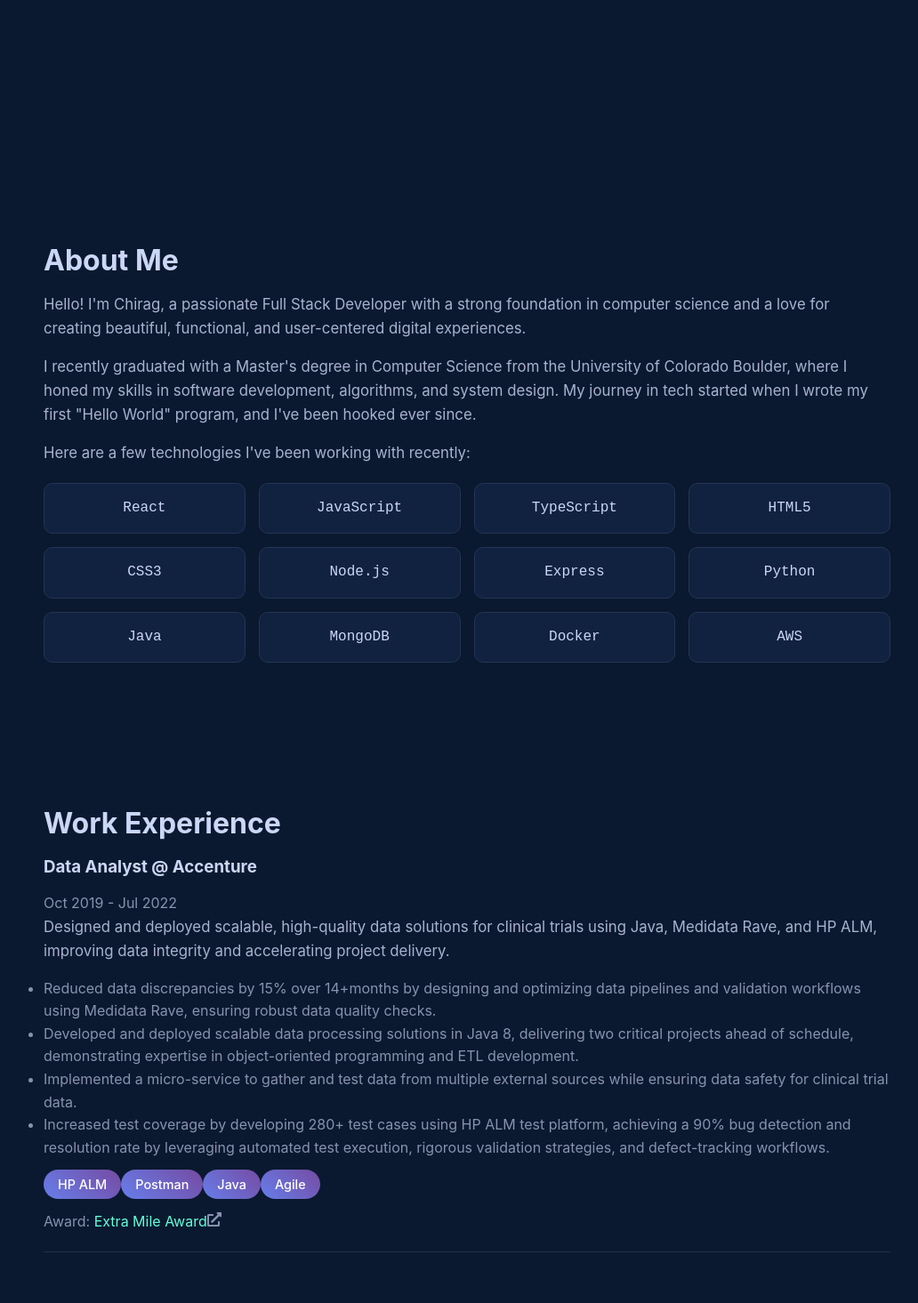
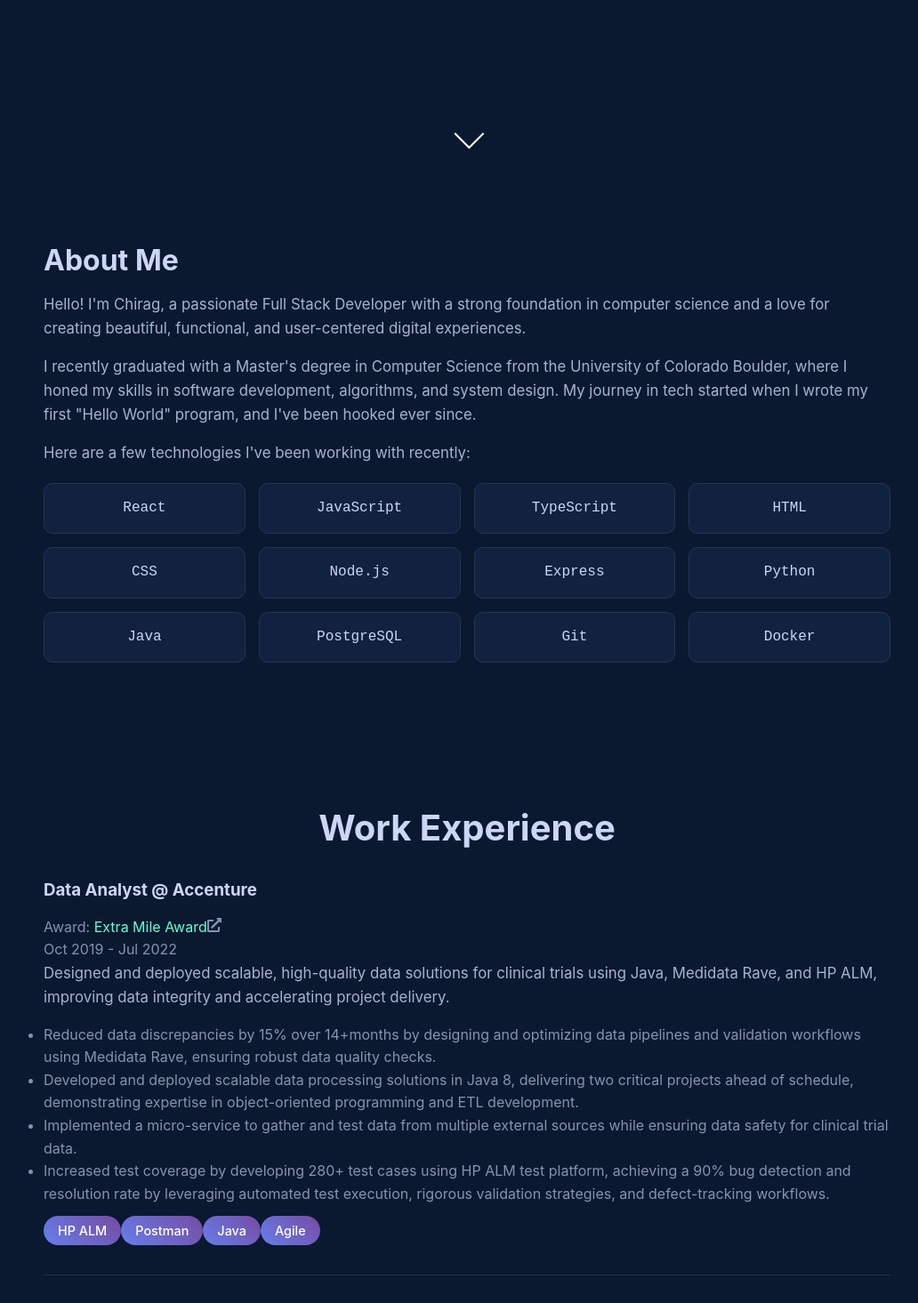
Before and after one commit to Yashuchirag/chiragch.com, a React (Create React App) app: page / in a window 1280 px wide. Shown: the part 685-2150 px from the top of the page at 89% size, without its empty margins (115-1147 px from the left). Built offline with nearby package versions, Linux system fonts and the light colour scheme.

Commit message:
Cleaned appearence of skills and experience page

```diff
--- a/src/App.css
+++ b/src/App.css
@@ -323,6 +323,14 @@ section {
   color: var(--lightest-slate);
 }
 
+.page#contact {
+  display: flex;
+  flex-direction: column;
+  align-items: center;
+  padding: 4rem 2rem;
+  text-align: center;
+}
+
 /* Education Cards */
 .education-grid {
   display: grid;
@@ -357,18 +365,6 @@ section {
 }
 
 /* Skills */
-.skills {
-  padding: 80px 0;
-  background: #f8f9fa;
-}
-
-.skills h3 {
-  text-align: center;
-  font-size: 2.5rem;
-  margin-bottom: 50px;
-  color: #2c3e50;
-  font-weight: 700;
-}
 
 .skills-grid {
   display: grid;
@@ -378,24 +374,21 @@ section {
   margin: 0 auto;
 }
 
+
 .skill-category {
-  background: white;
   padding: 30px;
   border-radius: 15px;
   box-shadow: 0 5px 15px rgba(0, 0, 0, 0.08);
   transition: transform 0.3s ease;
 }
 
-.skill-category:hover {
-  transform: translateY(-5px);
-  box-shadow: 0 10px 25px rgba(0, 0, 0, 0.15);
-}
 
 .skill-category h4 {
   font-size: 1.3rem;
   margin-bottom: 20px;
   color: #2563eb;
   font-weight: 600;
+  text-align: center;
 }
 
 .skill-tags {
@@ -481,6 +474,42 @@ section {
   margin-top: 1rem;
 }
 
+
+/* Scroll Down Button */
+.scroll-down {
+  background: none;
+  border: none;
+  cursor: pointer;
+  padding: 0;
+  position: absolute;
+  bottom: 2rem;
+  left: 50%;
+  transform: translateX(-50%);
+  z-index: 10;
+}
+
+.arrow-down {
+  width: 24px;
+  height: 24px;
+  border-left: 2px solid white;
+  border-bottom: 2px solid white;
+  transform: rotate(-45deg);
+  animation: bounce 2s infinite;
+}
+
+/* Optional bounce animation */
+@keyframes bounce {
+  0%, 20%, 50%, 80%, 100% {
+    transform: rotate(-45deg) translateY(0);
+  }
+  40% {
+    transform: rotate(-45deg) translateY(5px);
+  }
+  60% {
+    transform: rotate(-45deg) translateY(3px);
+  }
+}
+
 /* Responsive Tweaks */
 @media (max-width: 768px) {
   .hero-content {
--- a/src/App.js
+++ b/src/App.js
@@ -20,6 +20,7 @@ const Hero = () => {
   const titles = ['Full Stack Engineer', 'Problem Solver', 'Tech Enthusiast'];
   const heroRef = useRef(null);
 
+  // Typewriter effect
   useEffect(() => {
     const interval = setInterval(() => {
       setActiveTitle((prev) => (prev + 1) % titles.length);
@@ -27,6 +28,7 @@ const Hero = () => {
     return () => clearInterval(interval);
   }, [titles.length]);
 
+  // Affects to about section
   const scrollToAbout = (e) => {
     e.preventDefault();
     document.getElementById('about').scrollIntoView({ behavior: 'smooth' });
@@ -111,9 +113,9 @@ const About = () => {
             <p>Here are a few technologies I've been working with recently:</p>
             <div className="tech-grid">
               {[
-                'React', 'JavaScript', 'TypeScript', 'HTML5',
-                'CSS3', 'Node.js', 'Express', 'Python',
-                'Java', 'MongoDB', 'Docker', 'AWS'
+                'React', 'JavaScript', 'TypeScript', 'HTML',
+                'CSS', 'Node.js', 'Express', 'Python',
+                'Java', 'PostgreSQL', 'Git', 'Docker'
               ].map((tech, index) => (
                 <div key={index} className="tech-box" data-aos="fade-up" data-aos-delay={index * 50}>
                   {tech}
@@ -165,15 +167,25 @@ const Experience = () => {
   return (
     <section id="experience" className="section">
       <div className="container">
-        <h2 className="section-title">
-          <span className="section-number"></span> Work Experience
-          <span className="section-line"></span>
-        </h2>
+        <h1 className="page-title" data-aos="fade-right">Work Experience</h1>
         <div className="experience-timeline">
           {experiences.map((exp, index) => (
             <div key={index} className="experience-item" data-aos="fade-up" data-aos-delay={index * 100}>
               <div className="experience-header">
                 <h3>{exp.role} <span>@ {exp.company}</span></h3>
+                {exp.award && (
+                  <div className="experience-award">
+                    Award:{" "}
+                    <a
+                      href="/Chirag Chandrashekar.pdf"
+                      target="_blank"
+                      rel="noopener noreferrer"
+                    >
+                      {exp.award.name}
+                    </a>
+                    <FaExternalLinkAlt className="award-icon" />
+                  </div>
+                )}
                 <span className="experience-period">{exp.period}</span>
               </div>
               <p className="experience-description">{exp.description}</p>
@@ -190,19 +202,6 @@ const Experience = () => {
                   <span key={i} className="skill-tag">{skill}</span>
                 ))}
               </div>
-              {exp.award && (
-                <div className="experience-award">
-                  Award:{" "}
-                  <a
-                    href="/Chirag Chandrashekar.pdf"
-                    target="_blank"
-                    rel="noopener noreferrer"
-                  >
-                    {exp.award.name}
-                  </a>
-                  <FaExternalLinkAlt className="award-icon" />
-                </div>
-              )}
             </div>
           ))}
         </div>
@@ -227,9 +226,14 @@ const educationData = [
   }
 ];
 
-const EducationPage = ({ onBack }) => {
+const EducationPage = () => {
   const educationList = educationData.map((edu, index) => (
-    <div key={index} className="education-card" data-aos="fade-up" data-aos-delay={index * 100}>
+    <div
+      key={index}
+      className="education-card"
+      data-aos="fade-up"
+      data-aos-delay={index * 100 + 200} // start after heading
+    >
       <h3>{edu.school}</h3>
       <p className="date">{edu.date}</p>
       <p>{edu.degree}</p>
@@ -238,11 +242,12 @@ const EducationPage = ({ onBack }) => {
   ));
 
   return (
-    <div className="page">
-      <button onClick={onBack} className="back-to-toc">← Back to Contents</button>
-      <h1 className="page-title">Education</h1>
-      <div className="education-grid">{educationList}</div>
-    </div>
+    <section className="page" id="education">
+      <h1 className="page-title" data-aos="fade-right">Education</h1>
+      <div className="education-grid" data-aos="fade-up" data-aos-delay="100">
+        {educationList}
+      </div>
+    </section>
   );
 };
 
@@ -262,17 +267,21 @@ const skillsData = [
   },
   {
     category: 'Business Skills',
-    tags: [
-      'Data Analysis', 'Machine Learning', 'Statistical Modeling', 'Predictive Analytics',
+    tags: ['Data Analysis', 'Machine Learning', 'Statistical Modeling', 'Predictive Analytics',
       'Data Visualization', 'Feature Engineering', 'Computer Vision',
       'Natural Language Processing', 'Deep Learning', 'Data Mining', 'Agile'
     ]
   }
 ];
 
-const SkillsPage = ({ onBack }) => {
+const SkillsPage = () => {
   const skillSections = skillsData.map((section, index) => (
-    <div key={index} className="skill-category" data-aos="fade-up" data-aos-delay={index * 100}>
+    <div
+      key={index}
+      className="skill-category"
+      data-aos="fade-up"
+      data-aos-delay={index * 100 + 200} // extra delay after heading
+    >
       <h4>{section.category}</h4>
       <div className="skill-tags">
         {section.tags.map((tag, i) => (
@@ -283,37 +292,43 @@ const SkillsPage = ({ onBack }) => {
   ));
 
   return (
-    <div className="page">
-      <button onClick={onBack} className="back-to-toc">← Back to Contents</button>
-      <h1 className="page-title">Skills</h1>
-      <section className="skills">
-        <div className="container">
-          <h3>Technical Skills</h3>
-          <div className="skills-grid">{skillSections}</div>
-        </div>
-      </section>
-    </div>
+    <section className="page" id="skills">
+      <h1 className="page-title" data-aos="fade-right">Skills</h1>
+          <div className="skills-grid">
+            {skillSections}
+          </div>
+    </section>
   );
 };
 
 // Contact Page
-const ContactPage = ({ onBack }) => (
-  <div className="page" id="contact">
-    <button onClick={onBack} className="back-to-toc">← Back to Contents</button>
-    <h1 className="page-title">Contact Me</h1>
-    <div className="contact-content">
+const ContactPage = () => (
+  <section className="page" id="contact">
+    <h1 className="page-title" data-aos="fade-right">Contact Me</h1>
+    <div className="contact-content" data-aos="fade-up" data-aos-delay="100">
       <p>I'm currently looking for new opportunities. Whether you have a question or just want to say hi, I'll get back to you as soon as possible!</p>
+
       <div className="contact-info">
-        <div className="contact-item"><FaEnvelope /><a href="mailto:chiragchandrashekar@gmail.com">chiragchandrashekar@gmail.com</a></div>
-        <div className="contact-item"><FaPhone /><a href="tel:+17202057734">+1 (720) 205-7734</a></div>
-        <div className="contact-item"><FaMapMarkerAlt /><span>San Jose, California</span></div>
+        <div className="contact-item" data-aos="fade-up" data-aos-delay="200">
+          <FaEnvelope />
+          <a href="mailto:chiragchandrashekar@gmail.com">chiragchandrashekar@gmail.com</a>
+        </div>
+        <div className="contact-item" data-aos="fade-up" data-aos-delay="250">
+          <FaPhone />
+          <a href="tel:+17202057734">+1 (720) 205-7734</a>
+        </div>
+        <div className="contact-item" data-aos="fade-up" data-aos-delay="300">
+          <FaMapMarkerAlt />
+          <span>San Jose, California</span>
+        </div>
       </div>
-      <div className="social-links">
+
+      <div className="social-links" data-aos="fade-up" data-aos-delay="400">
         <a href="https://github.com/Yashuchirag" target="_blank" rel="noopener noreferrer"><FaGithub /></a>
         <a href="https://www.linkedin.com/in/chirag-chandrashe-15b965103/" target="_blank" rel="noopener noreferrer"><FaLinkedin /></a>
       </div>
     </div>
-  </div>
+  </section>
 );
 
 // App
@@ -351,7 +366,7 @@ const App = () => {
       </header>
 
       <main>
-        {currentPage === 'home' && (<><Hero /><About /><Experience /></>)}
+        {currentPage === 'home' && (<><Hero /><About /><Experience /><EducationPage /><SkillsPage /><ContactPage /></>)}
         {currentPage === 'education' && <EducationPage onBack={() => setCurrentPage('home')} />}
         {currentPage === 'skills' && <SkillsPage onBack={() => setCurrentPage('home')} />}
         {currentPage === 'contact' && <ContactPage onBack={() => setCurrentPage('home')} />}
```
